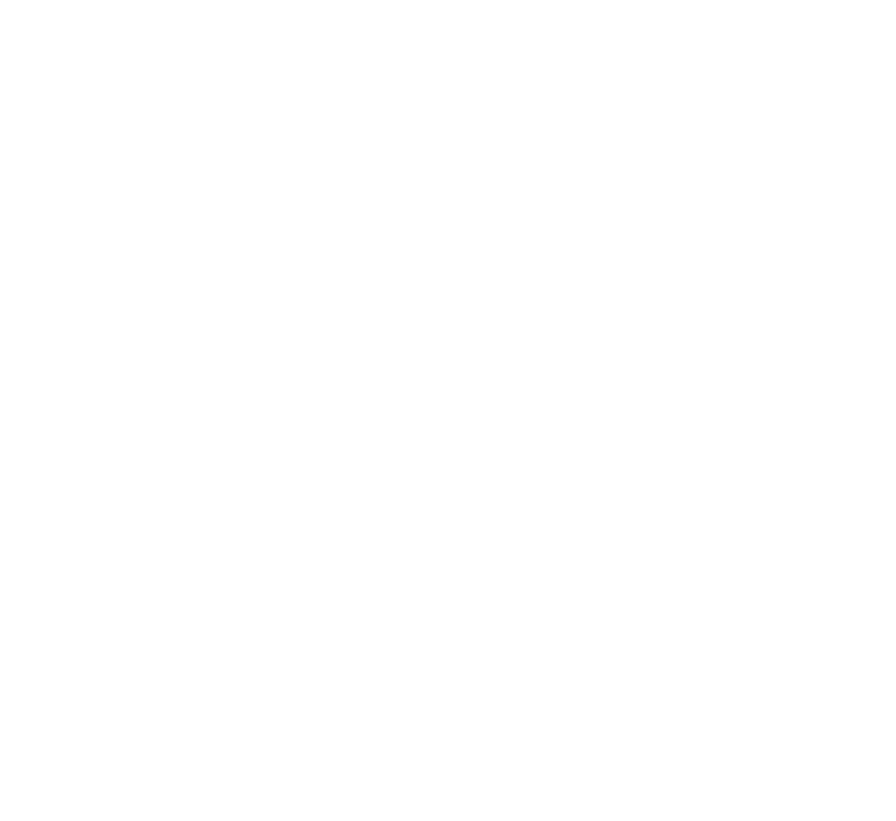
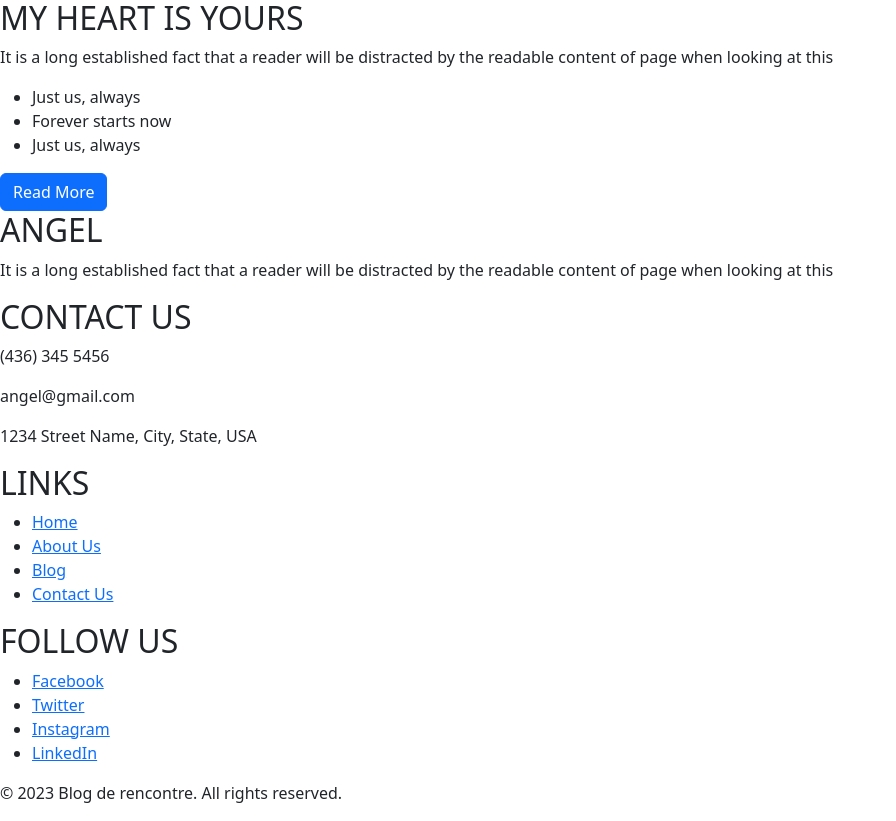
Before and after one commit to kayarhabby/BlogRencontres, a Django app: page /blog/about/ in a window 1280 px wide. Before the commit the part shown is empty. Shown: the part 1478-2299 px from the top of the page, without its empty margins (0-896 px from the left). Before the commit the page ends 800 px from the top, so only its background shows below. Run offline with Django 5.2, Linux system fonts and the light colour scheme; some libraries are stand-ins or nearby versions.

Commit message:
update index, navbar (link) et mise en place de about

```diff
--- a/blog/templates/blog/about.html
+++ b/blog/templates/blog/about.html
@@ -1,10 +1,56 @@
-<!DOCTYPE html>
-<html lang="en">
-<head>
-    <meta charset="UTF-8">
-    <title>Title</title>
-</head>
-<body>
+{% extends 'blog/base.html' %}
 
-</body>
-</html>
+{% block title %}About{% endblock %}
+
+{% block content %}
+       <section>
+            <div class="blog-grid">
+                <div class="blog-image">
+                    <img src="{{ about_image_1 }}" alt="my-heart-is-yours">
+                </div>
+                <div class="blog-content">
+                    <h2>MY HEART IS YOURS</h2>
+                    <p>It is a long established fact that a reader will be distracted by the readable content of page when looking at this</p>
+                    <ul>
+                        <li>Just us, always</li>
+                        <li>Forever starts now</li>
+                        <li>Just us, always</li>
+                    </ul>
+                    <button class="btn btn-primary">Read More</button>
+                </div>
+            </div>
+
+           <div class="blog-grid">
+                <div class="blog-content">
+                    <h2>MY HEART IS YOURS</h2>
+                    <p>It is a long established fact that a reader will be distracted by the readable content of page when looking at this</p>
+                    <ul>
+                        <li>Just us, always</li>
+                        <li>Forever starts now</li>
+                        <li>Just us, always</li>
+                    </ul>
+                    <button class="btn btn-primary">Read More</button>
+                </div>
+                 <div class="blog-image">
+                    <img src="{{ about_image_2 }}" alt="my-heart-is-yours">
+                </div>
+           </div>
+
+            <div class="blog-grid">
+                <div class="blog-image">
+                    <img src="{{ about_image_3 }}" alt="my-heart-is-yours">
+                </div>
+                <div class="blog-content">
+                    <h2>MY HEART IS YOURS</h2>
+                    <p>It is a long established fact that a reader will be distracted by the readable content of page when looking at this</p>
+                    <ul>
+                        <li>Just us, always</li>
+                        <li>Forever starts now</li>
+                        <li>Just us, always</li>
+                    </ul>
+                    <button class="btn btn-primary">Read More</button>
+                </div>
+            </div>
+
+       </section>
+{% endblock %}
--- a/blog/templates/blog/index.html
+++ b/blog/templates/blog/index.html
@@ -32,7 +32,7 @@
           </ul>
         </li>
         <li class="nav-item">
-          <a class="nav-link" href="#">ABOUT US</a>
+          <a class="nav-link" href="{% url 'blog:about' %}">ABOUT US</a>
         </li>
         <li class="nav-item">
           <a class="nav-link" href="#">BLOG</a>
--- a/blog/templates/blog/partials/navbar.html
+++ b/blog/templates/blog/partials/navbar.html
@@ -7,7 +7,7 @@
     <div class="collapse navbar-collapse" id="navbarScroll">
       <ul class="navbar-nav me-auto my-2 my-lg-0 navbar-nav-scroll" style="--bs-scroll-height: 100px;">
         <li class="nav-item">
-          <a class="nav-link active" aria-current="page" href="#">HOME</a>
+          <a class="nav-link active" aria-current="page" href="{% url 'blog:index' %}">HOME</a>
         </li>
           <li class="nav-item dropdown">
           <a class="nav-link dropdown-toggle" href="#" role="button" data-bs-toggle="dropdown" aria-expanded="false">
@@ -22,7 +22,7 @@
           </ul>
         </li>
         <li class="nav-item">
-          <a class="nav-link" href="#">ABOUT US</a>
+          <a class="nav-link" href="{% url 'blog:about' %}">ABOUT US</a>
         </li>
         <li class="nav-item">
           <a class="nav-link" href="#">BLOG</a>
```
